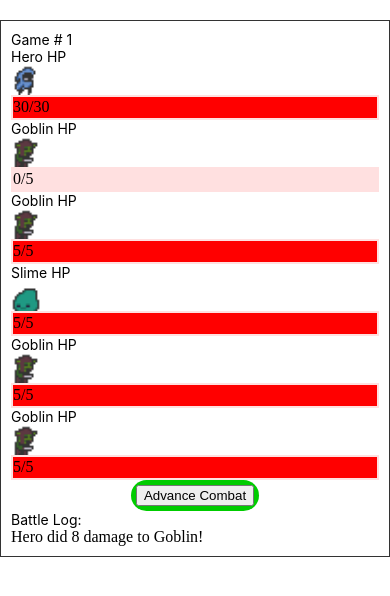
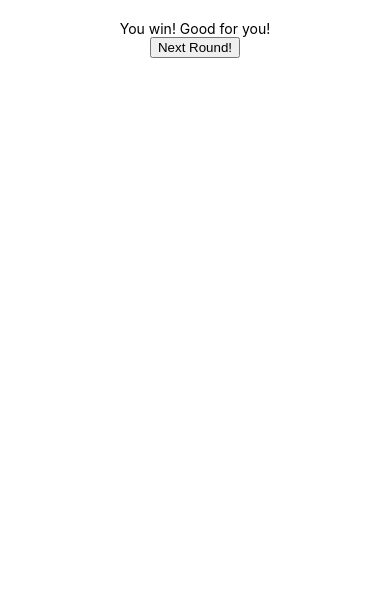
Before and after one commit to boosterlong/roguelikeautobattler, a React Native app: screen / in a window 390 px wide. Both pictures are taken after a click on the element "Advance Combat". Shown: the top 596 px of the page. Built offline with nearby package versions, Linux system fonts and the light colour scheme.

Commit message:
Added scaling number of enemies with gameNumber and added gameOver function to reset game.

```diff
--- a/components/scenes/Battle.tsx
+++ b/components/scenes/Battle.tsx
@@ -9,7 +9,7 @@ import slimeSprite from '../../assets/slime.gif'
 
 const enemyNames = ["Goblin","Slime"]
 const startingHp = 10
-const startingPlayer : CombatantData = {name: 'Hero', currentHp: 30, maxHp: 30, minDmg: 3, maxDmg: 10, team: 'player', sprite: heroSprite}
+const startingPlayer : CombatantData = {name: 'Hero', currentHp: 30, maxHp: 30, minDmg: 5, maxDmg: 5, team: 'player', sprite: heroSprite}
 
 
 export default function Battle () {
@@ -29,7 +29,7 @@ export default function Battle () {
 	useEffect(() => {
 		const combatants : CombatantData[] = []
 		combatants.push(startingPlayer)
-		for (let i = 1; i <= 5; i++) {
+		for (let i = 1; i <= gameNumber; i++) {
 			const name = getRandomItem(enemyNames)
 			let sprite
 			if (name == 'Goblin') {
@@ -56,6 +56,11 @@ export default function Battle () {
 		setGameNumber(gameNumber+1)
 	}
 
+	function newGame() {
+		resetHp()
+		setGameNumber(1)
+	}
+
 	function newTurn() {
 		const attacker = combatants[activeCombatant]
 		const defender = attacker.getTarget(combatants)
@@ -77,10 +82,13 @@ export default function Battle () {
 		while (combatants[nextCombatant].isDead())
 		setActiveCombatant(nextCombatant)
 	}
-	const restart = <Pressable onPress={() => resetHp()}><button>Start Again!</button></Pressable>
+
+	const gameOver = <Pressable onPress={() => newGame()}><button>Start Again!</button></Pressable>
+
+	const restart = <Pressable onPress={() => resetHp()}><button>Next Round!</button></Pressable>
 	if (youLose) {
 		return <><Text>You lose!</Text>
-		{restart}</>
+		{gameOver}</>
 	}
 	if (youWin) {
 		return <><Text>You win! Good for you!</Text>
```
